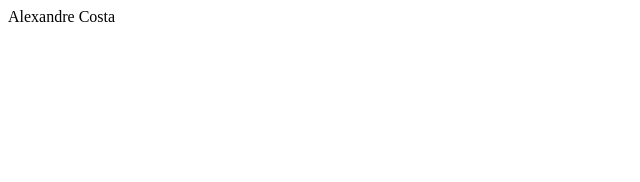
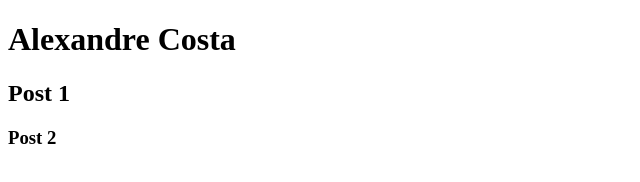
Before and after one commit to Ale-Costa/introducao-a-html, a plain HTML site: page index.html in a window 1280 px wide. Shown: the whole page, without its empty margins (0-640 px from the left). Drawn offline with Linux system fonts and the light colour scheme.

Commit message:
Adicionando sections

```diff
--- a/index.html
+++ b/index.html
@@ -5,6 +5,18 @@
         <title>Alexandre Costa</title>
     </head>
     <body>
-        Alexandre Costa
+        <header>
+            <h1>Alexandre Costa</h1>
+        </header>
+        <section>
+            <header>
+                <h2>Post 1</h2>
+            </header>
+        </section>
+        <section>
+            <header>
+                <h3>Post 2</h3>
+            </header>
+        </section>
     </body>
 </html>
```
